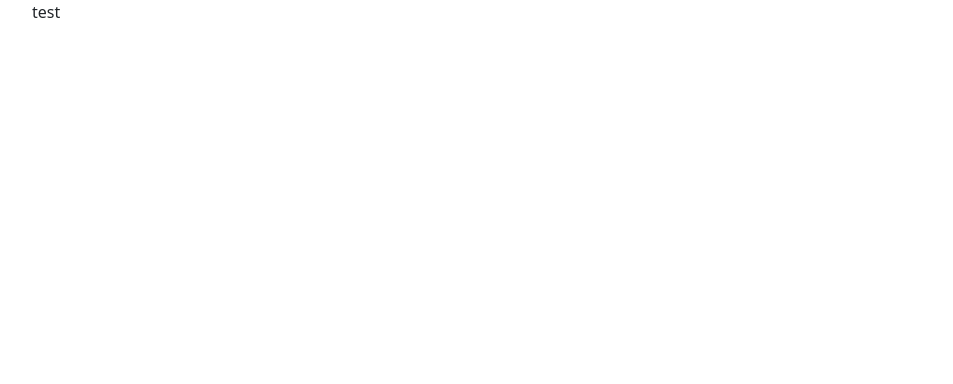
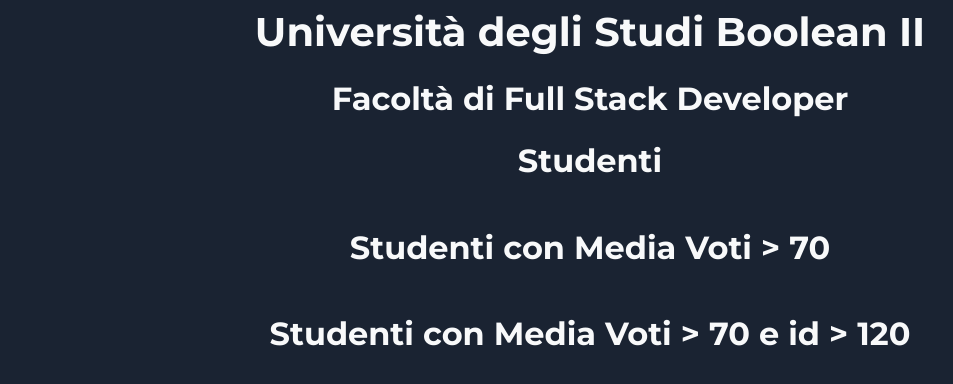
Before and after one commit to raffaele-catalano/js-jsnacks-blocco-5, a plain HTML site: page JSnack #4/index.html in a window 1280 px wide. Shown: the whole page, without its empty margins (50-1003 px from the left). Drawn offline with nearby package versions, Linux system fonts and the light colour scheme.

Commit message:
implemented HTML

```diff
--- a/JSnack #4/index.html
+++ b/JSnack #4/index.html
@@ -8,16 +8,40 @@
     <meta name="viewport" content="width=device-width, initial-scale=1.0">
     <!-- bootstrap -->
     <link rel='stylesheet' href='https://cdnjs.cloudflare.com/ajax/libs/bootstrap/5.2.3/css/bootstrap.css' integrity='sha512-bR79Bg78Wmn33N5nvkEyg66hNg+xF/Q8NA8YABbj+4sBngYhv9P8eum19hdjYcY7vXk/vRkhM3v/ZndtgEXRWw==' crossorigin='anonymous'/>
+    <!-- google font -->
+    <link rel="preconnect" href="https://fonts.googleapis.com">
+    <link rel="preconnect" href="https://fonts.gstatic.com" crossorigin>
+    <link href="https://fonts.googleapis.com/css2?family=Montserrat:ital,wght@0,400;0,600;0,700;0,800;1,400;1,600;1,700;1,800&display=swap" rel="stylesheet">
+    <!-- favicon -->
+    <link rel="shortcut icon" href="assets/img/university_favicon.png" type="png">
+    <!-- css -->
+    <link rel="stylesheet" href="assets/css/style.css">
     <!-- title -->
     <title>Classroom</title>
 </head>
 
 <body>
 
-    <div class="container">test</div>
+    <h1 class="text-center text-light my-2 fw-bold">Università degli Studi Boolean II</h1>
+    <h2 class="text-center text-light my-4 fw-bold">Facoltà di Full Stack Developer</h2>
+
+    <h2 class="text-center text-light fw-bold">Studenti</h2>
+    <div class="container d-flex justify-content-center align-items-center flex-wrap gap-3 my-4">
+
+    </div>
+
+    <h2 class="text-center text-light fw-bold">Studenti con Media Voti > 70</h2>
+    <div class="container_over70 d-flex justify-content-center align-items-center flex-wrap gap-3 my-4">
+
+    </div>
+
+    <h2 class="text-center text-light fw-bold">Studenti con Media Voti > 70 e id > 120</h2>
+    <div class="container_over120 d-flex justify-content-center align-items-center flex-wrap gap-3 my-4">
+
+    </div>
 
 
-
+    <script src="https://cdn.jsdelivr.net/npm/bootstrap@5.3.0-alpha3/dist/js/bootstrap.bundle.min.js" integrity="sha384-ENjdO4Dr2bkBIFxQpeoTz1HIcje39Wm4jDKdf19U8gI4ddQ3GYNS7NTKfAdVQSZe" crossorigin="anonymous"></script>
     <script src="assets/js/script.js"></script>
 </body>
 
```
